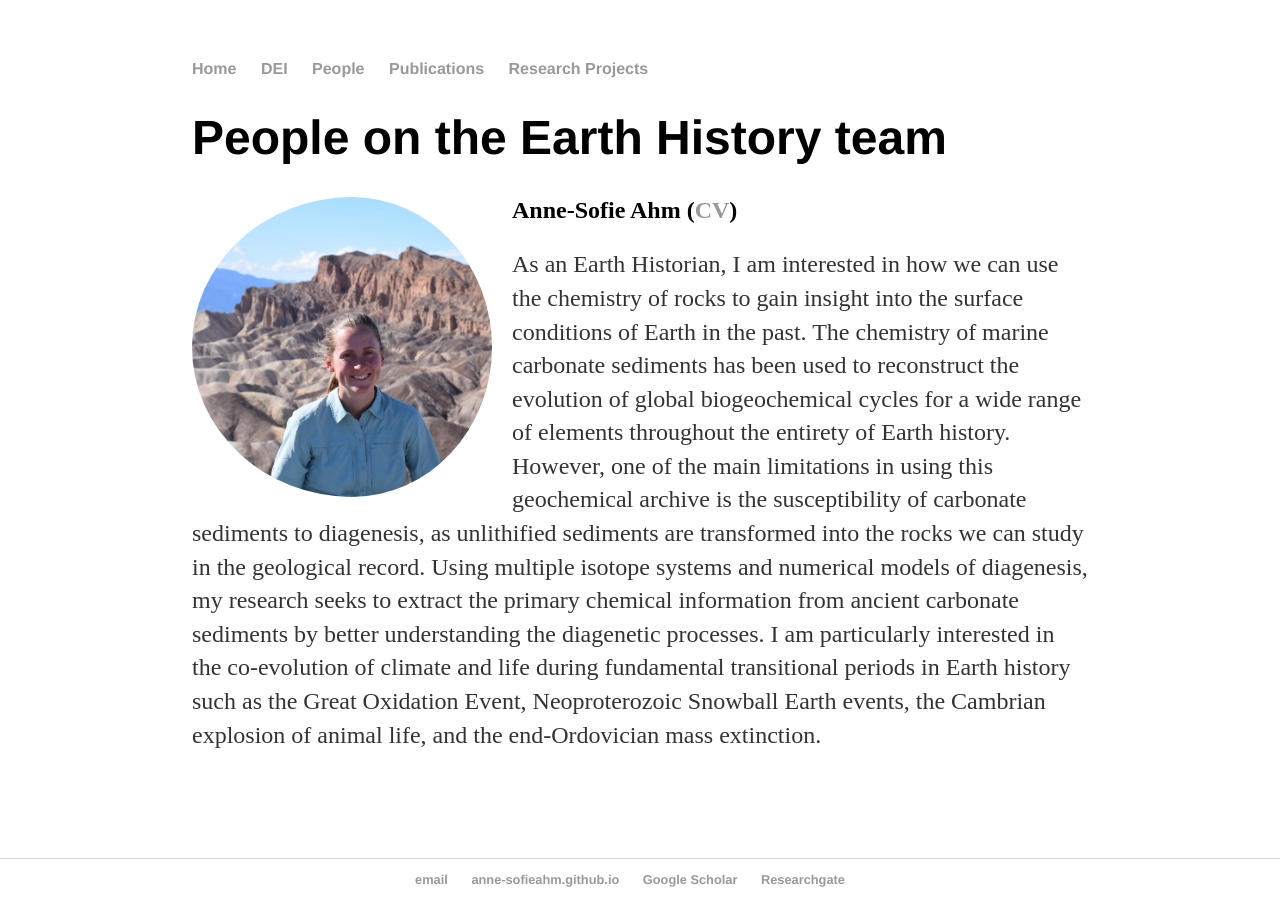
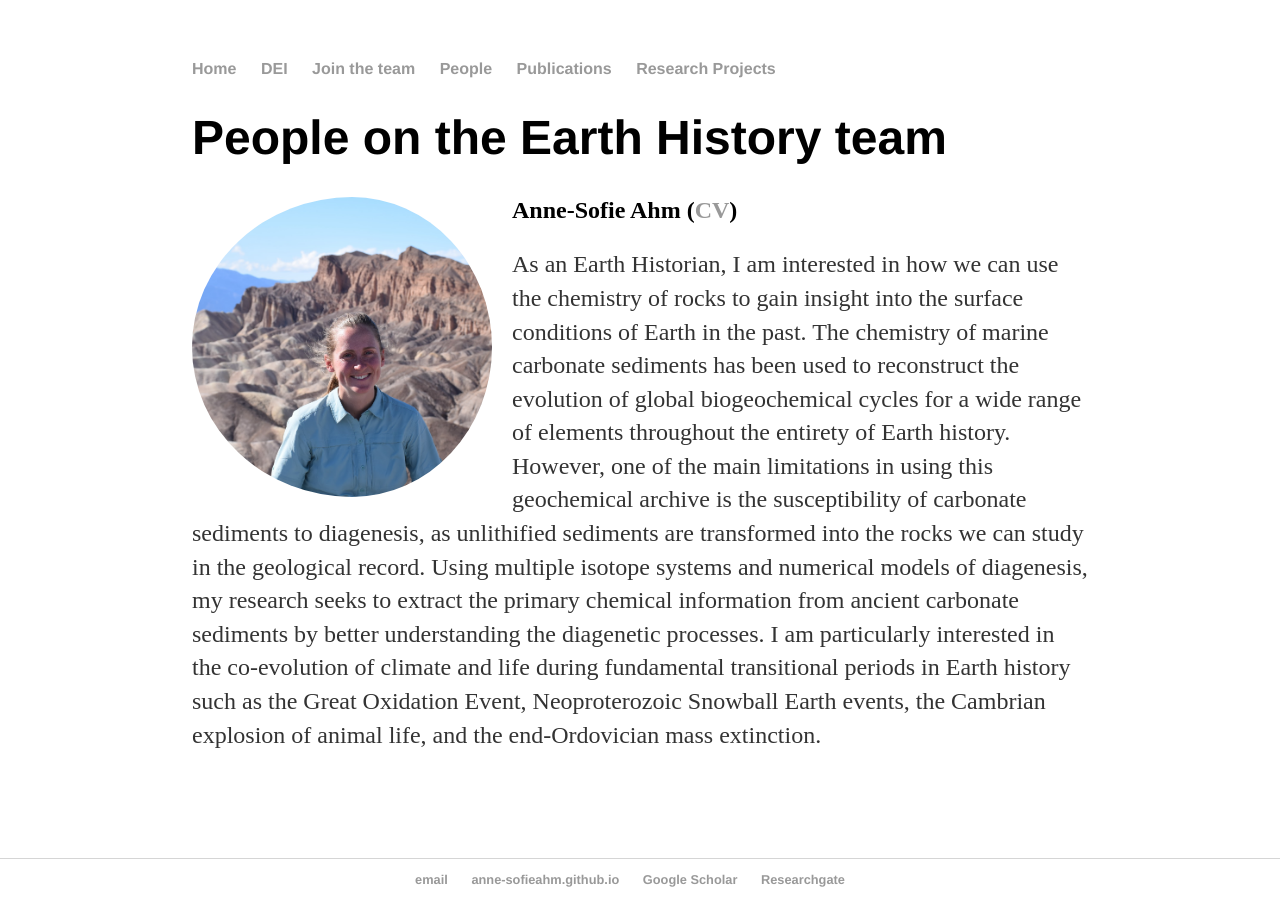
Before and after one commit to Anne-SofieAhm/Anne-SofieAhm.github.io, a Jekyll site: the page built from people/index.html, in a window 1280 px wide. Built offline with Jekyll 4.4.1, drawn with Linux system fonts in a browser that asks for light colours.

Commit message:
Update default.html

```diff
--- a/_layouts/default.html
+++ b/_layouts/default.html
@@ -11,6 +11,7 @@
 	    		<ul>
 	        		<li><a href="/">Home</a></li>
 		        	<li><a href="/DEI">DEI</a></li>
+							<li><a href="/join">Join the team</a></li>
 	        		<li><a href="/people">People</a></li>
 							<li><a href="/publications">Publications</a></li>
 							<li><a href="/research">Research Projects</a></li>
```
